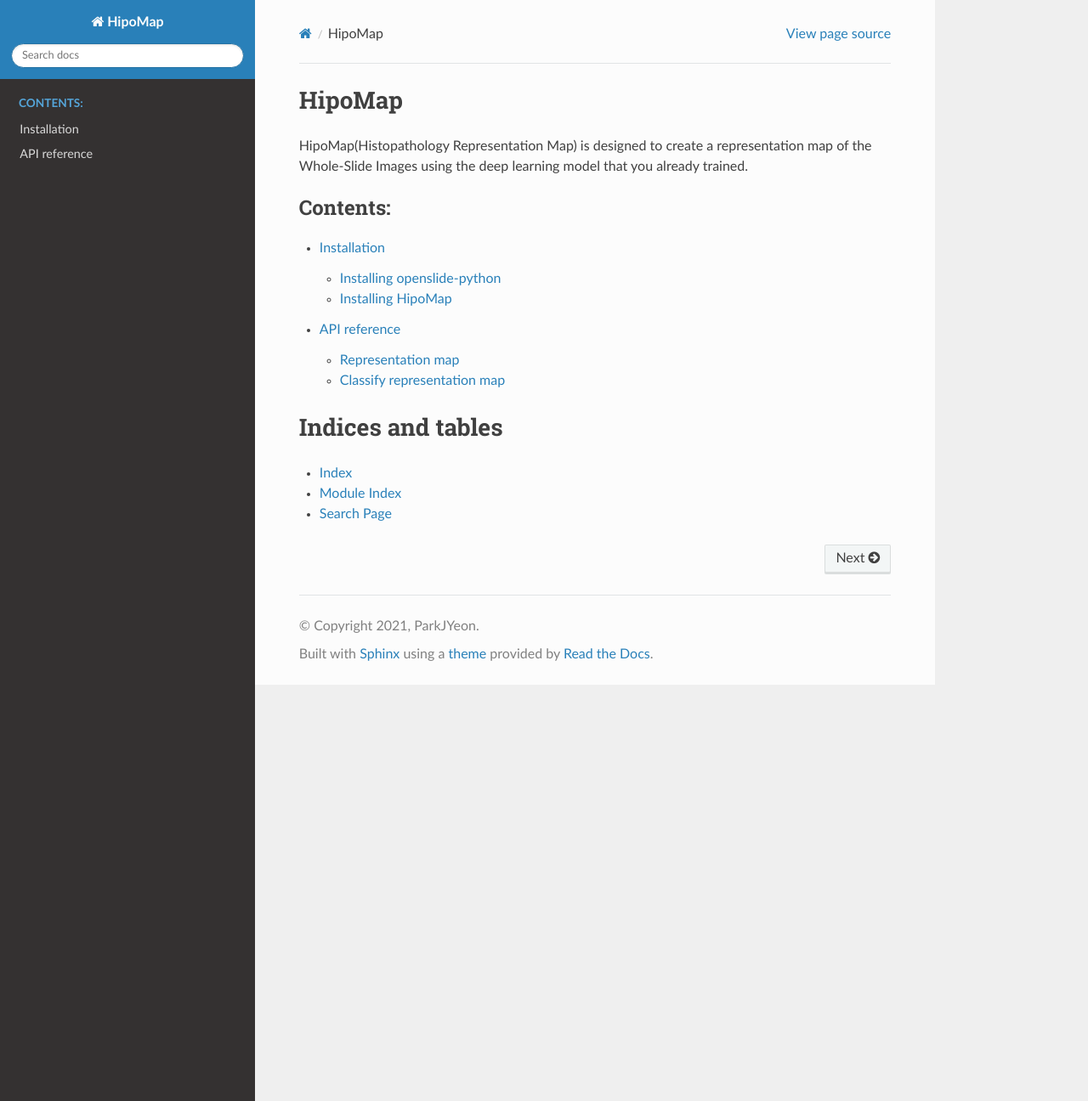
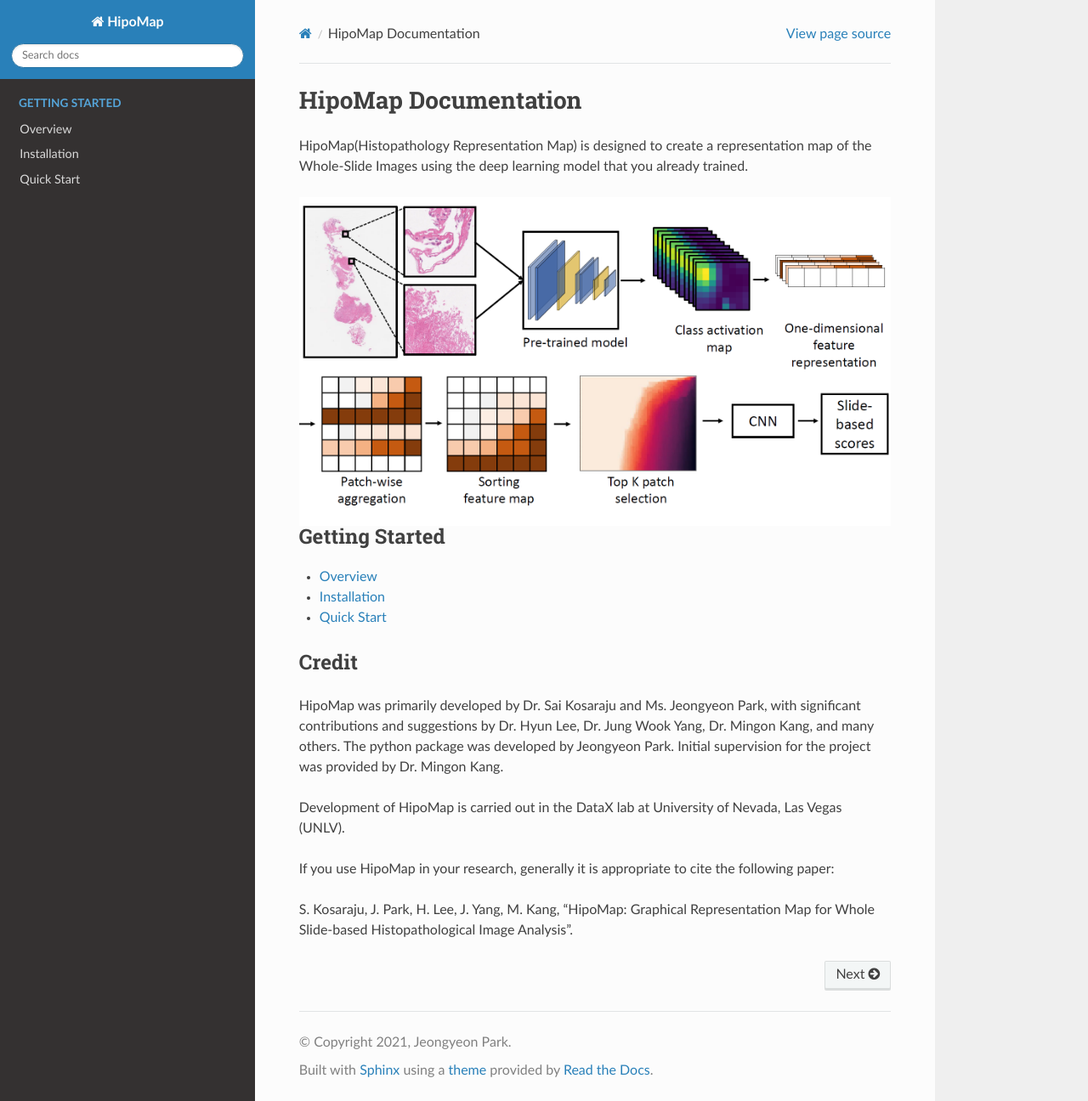
Before and after one commit to datax-lab/HipoMap, a Sphinx documentation site: the page built from docs/source/index.rst, in a window 1280 px wide and 1296 px high. Shown: the whole window at 85% size. Built offline with Sphinx 7.4.7 and the Read the Docs theme 2.0.0, drawn with Linux system fonts in a browser that asks for light colours.

Commit message:
add readthedocs files

```diff
--- a/docs/source/conf.py
+++ b/docs/source/conf.py
@@ -10,26 +10,15 @@
 # add these directories to sys.path here. If the directory is relative to the
 # documentation root, use os.path.abspath to make it absolute, like shown here.
 #
-import os
-import sys
-sys.path.insert(0, os.path.abspath('../../HipoMap'))
-
-from recommonmark.parser import CommonMarkParser
-
-source_parsers = {
-    '.md' : CommonMarkParser,
-}
-
 
 # -- Project information -----------------------------------------------------
 
 project = 'HipoMap'
-copyright = '2021, ParkJYeon'
-author = 'ParkJYeon'
+copyright = '2021, Jeongyeon Park'
+author = 'Jeongyeon Park'
 
 # The full version, including alpha/beta/rc tags
-release = '0.1.4'
-
+release = '0.1'
 
 # -- General configuration ---------------------------------------------------
 
@@ -37,7 +26,14 @@
 # extensions coming with Sphinx (named 'sphinx.ext.*') or your custom
 # ones.
 extensions = [
+    'myst_parser'
 ]
+
+source_suffix = {
+    '.rst': 'restructuredtext',
+    '.txt': 'markdown',
+    '.md': 'markdown',
+}
 
 # Add any paths that contain templates here, relative to this directory.
 templates_path = ['_templates']
@@ -45,14 +41,7 @@
 # List of patterns, relative to source directory, that match files and
 # directories to ignore when looking for source files.
 # This pattern also affects html_static_path and html_extra_path.
-exclude_patterns = ['**.ipynb_checkpoints']
-
-extensions = ["sphinx.ext.napoleon",
-              "sphinx.ext.autodoc",
-              "sphinx.ext.viewcode",
-              "sphinx.ext.mathjax",
-             ]
-
+exclude_patterns = []
 
 # -- Options for HTML output -------------------------------------------------
 
--- /dev/null
+++ b/docs/source/getting_started/quick_start.md
@@ -0,0 +1 @@
+# Quick Start
--- a/docs/source/index.rst
+++ b/docs/source/index.rst
@@ -1,23 +1,38 @@
 .. HipoMap documentation master file, created by
-   sphinx-quickstart on Sun Apr 18 12:17:02 2021.
+   sphinx-quickstart on Wed Sep 22 23:04:49 2021.
    You can adapt this file completely to your liking, but it should at least
    contain the root `toctree` directive.
 
-HipoMap
-===================================
-HipoMap(Histopathology Representation Map) is designed to create a representation map of the Whole-Slide Images using the deep learning model that you already trained.
+########################
+HipoMap Documentation
+########################
+
+HipoMap(Histopathology Representation Map) is designed to create a representation map
+of the Whole-Slide Images using the deep learning model that you already trained.
+
+.. image:: ./images/hipomap.png
+   :align: center
+   :class: jp-screenshot
 
 .. toctree::
-   :maxdepth: 2
-   :caption: Contents:
+   :maxdepth: 1
+   :caption: Getting Started
 
-   installation
-   API reference
+   getting_started/overview.md
+   getting_started/installation.md
+   getting_started/quick_start.md
 
+Credit
+---------------------
 
-Indices and tables
-==================
+HipoMap was primarily developed by Dr. Sai Kosaraju and Ms. Jeongyeon Park,
+with significant contributions and suggestions by Dr. Hyun Lee, Dr. Jung Wook Yang, Dr. Mingon Kang, and many others.
+The python package was developed by Jeongyeon Park.
+Initial supervision for the project was provided by Dr. Mingon Kang.
 
-* :ref:`genindex`
-* :ref:`modindex`
-* :ref:`search`
+Development of HipoMap is carried out in the DataX lab at University of Nevada, Las Vegas (UNLV).
+
+If you use HipoMap in your research, generally it is appropriate to cite the following paper:
+
+.. line-block::
+   S. Kosaraju, J. Park, H. Lee, J. Yang, M. Kang, "HipoMap: Graphical Representation Map for Whole Slide-based Histopathological Image Analysis".
```
Also changed, not shown: docs/HipoMap.rst (deleted, +0 -37 lines), docs/modules.rst (deleted, +0 -8 lines), docs/setup.rst (deleted, +0 -7 lines), docs/source/API reference.rst (deleted, +0 -15 lines), docs/source/getting_started/installation.md (added, +57 -0 lines), docs/source/getting_started/overview.md (added, +11 -0 lines), docs/source/installation.rst (deleted, +0 -35 lines), docs/source/images/hipomap.png (added), 2 other files.
